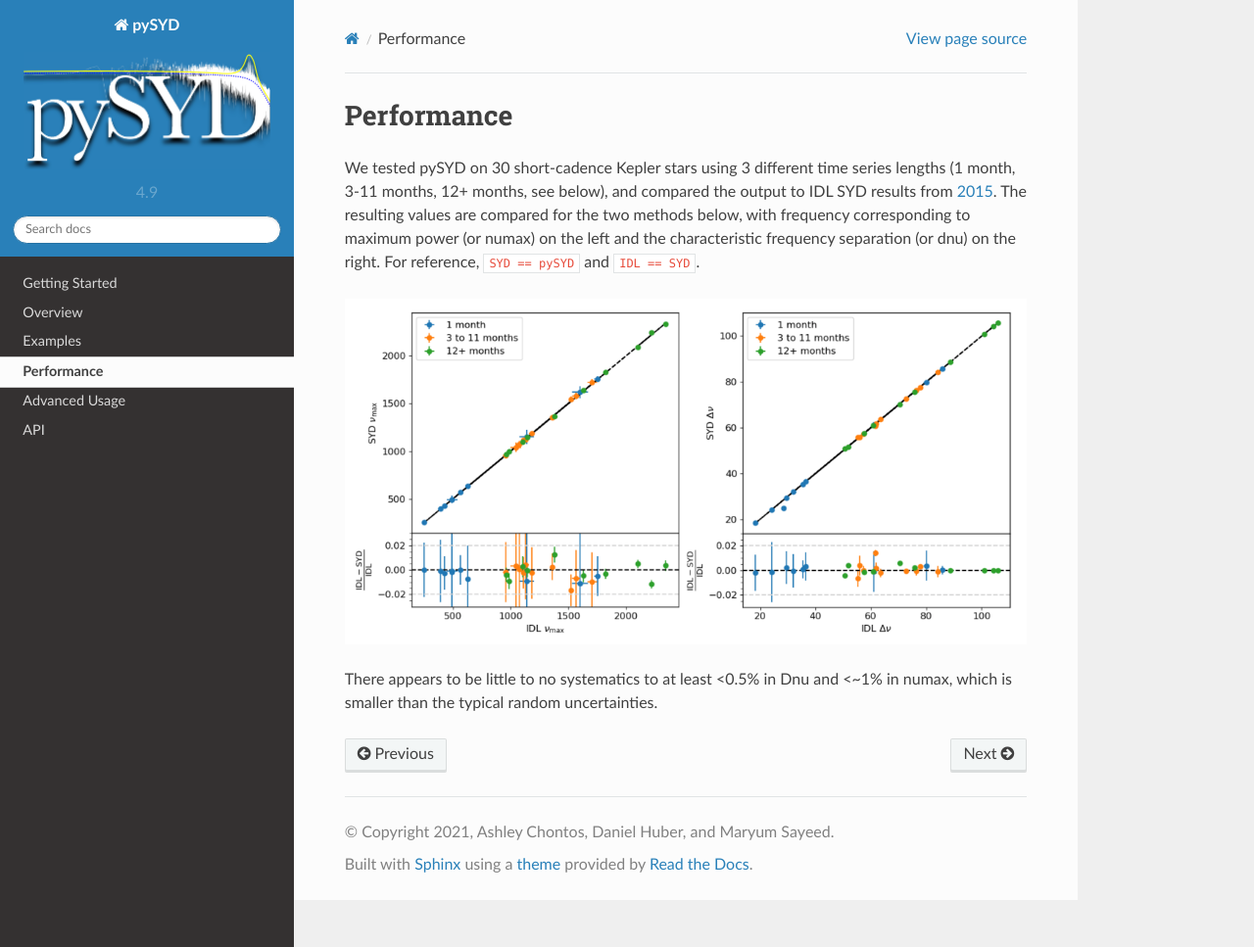
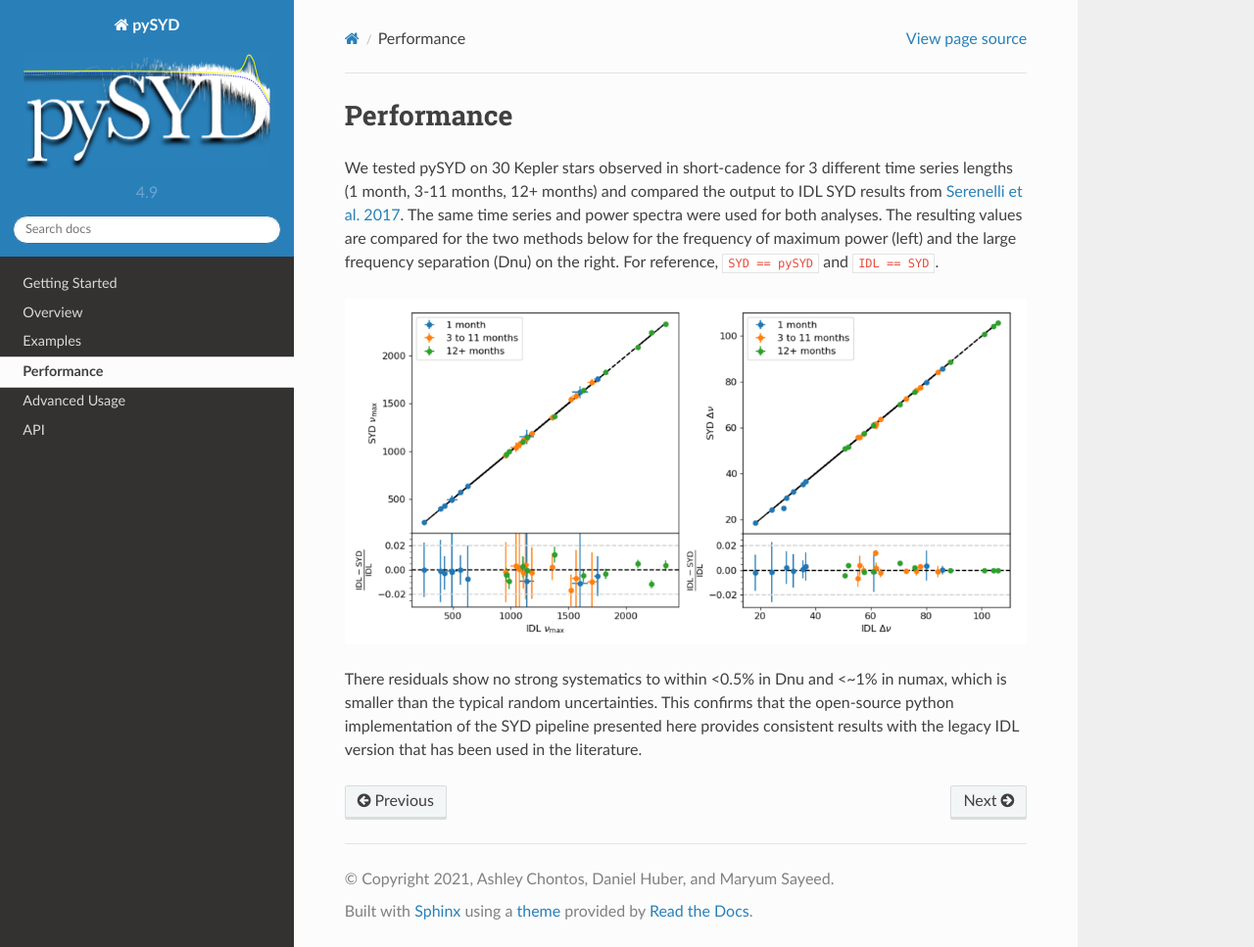
Before and after one commit to ashleychontos/pySYD, a Sphinx documentation site: the page built from docs/performance.rst, in a window 1280 px wide and 967 px high. Shown: the whole window at 98% size. Built offline with Sphinx 7.4.7 and the Read the Docs theme 2.0.0, drawn with Linux system fonts in a browser that asks for light colours.

Commit message:
Update performance.rst

```diff
--- a/docs/performance.rst
+++ b/docs/performance.rst
@@ -5,13 +5,13 @@ Performance
 
 .. _comparison:
 
-We tested pySYD on 30 short-cadence Kepler stars using 3 different time series lengths (1 month,
-3-11 months, 12+ months, see below), and compared the output to IDL SYD results from `2015 <https://ui.adsabs.harvard.edu/abs/2014ApJS..211....2H/abstract>`_.
-The resulting values are compared for the two methods below, with frequency corresponding to maximum power
-(or numax) on the left and the characteristic frequency separation (or dnu) on the right. For reference,
+We tested pySYD on 30 Kepler stars observed in short-cadence for 3 different time series lengths (1 month,
+3-11 months, 12+ months) and compared the output to IDL SYD results from `Serenelli et al. 2017 <https://ui.adsabs.harvard.edu/abs/2017ApJS..233...23S/abstract>`_. The same time series and power spectra were used for both analyses.
+The resulting values are compared for the two methods below for the frequency of maximum power
+(left) and the large frequency separation (Dnu) on the right. For reference,
 ``SYD == pySYD`` and ``IDL == SYD``.
 
 .. image:: figures/comparison.png
 
-There appears to be little to no systematics to at least <0.5% in Dnu and <~1% in numax, which is smaller than the typical
-random uncertainties.
+There residuals show no strong systematics to within <0.5% in Dnu and <~1% in numax, which is smaller than the typical
+random uncertainties. This confirms that the open-source python implementation of the SYD pipeline presented here provides consistent results with the legacy IDL version that has been used in the literature.
```
